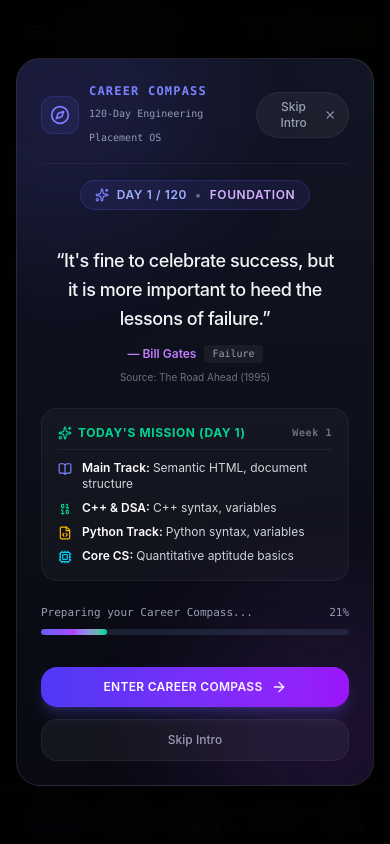
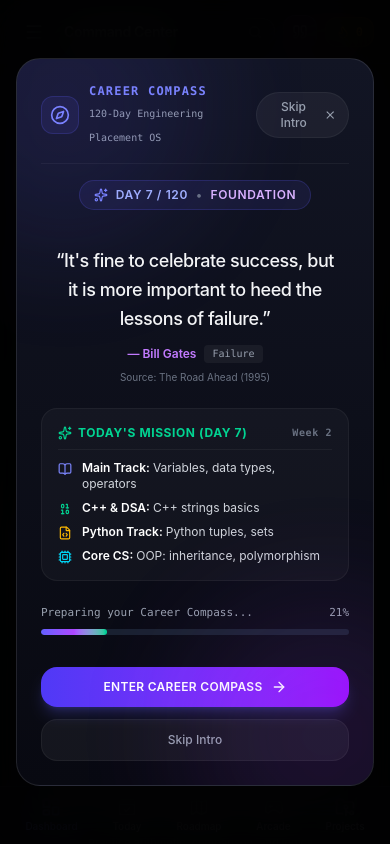
Before and after one commit to rahul-ranjan971/roadmap, a React (Vite) app: page / in a window 390 px wide. Shown: the top 844 px of the page. Built offline with nearby package versions, Linux system fonts and the light colour scheme.

Commit message:
Start roadmap with JavaScript for known HTML CSS users

```diff
--- a/src/context/AppContext.jsx
+++ b/src/context/AppContext.jsx
@@ -10,12 +10,29 @@ import { STORAGE_KEYS, loadFromStorage, saveToStorage, exportAllData, importAllD
 import { mergeProgressImport, validateProgressImport } from '../utils/progressImport';
 import { getQuoteIndexForDate, todayISO } from '../utils/dateHelpers';
 
+// Days 1-6 cover HTML/CSS fundamentals. When learner already knows HTML/CSS,
+// these days are auto-completed so the journey starts at JavaScript (day-007).
+const HTML_CSS_DAY_IDS = ['day-001', 'day-002', 'day-003', 'day-004', 'day-005', 'day-006'];
+
 const AppContext = createContext(null);
 
 export function AppProvider({ children }) {
+  // Learning level: 'html-css-known' (default) or 'html-css-beginner'
+  const [learningLevel, setLearningLevelState] = useState(
+    () => loadFromStorage(STORAGE_KEYS.settings, { learningLevel: 'html-css-known' })?.learningLevel || 'html-css-known'
+  );
+
+  const setLearningLevel = useCallback((level) => {
+    setLearningLevelState(level);
+    const settings = loadFromStorage(STORAGE_KEYS.settings, {});
+    saveToStorage(STORAGE_KEYS.settings, { ...settings, learningLevel: level });
+  }, []);
+
+  const htmlCssKnown = learningLevel === 'html-css-known';
+
   // Navigation state
   const [activeTab, setActiveTab] = useState('dashboard');
-  const [selectedDayId, setSelectedDayId] = useState('day-001');
+  const [selectedDayId, setSelectedDayId] = useState(() => htmlCssKnown ? 'day-007' : 'day-001');
   const [searchOpen, setSearchOpen] = useState(false);
   const [introOpen, setIntroOpen] = useState(() => {
     // Only show on first visit of the session
@@ -352,9 +369,12 @@ export function AppProvider({ children }) {
       };
     });
 
-    // Determine current day (first uncompleted day or day-001)
-    const firstIncompleteDay = roadmap.find(d => !days[d.id]);
-    const currentDay = firstIncompleteDay || roadmap[0];
+    // Determine current day (first uncompleted day, skipping HTML/CSS days when known)
+    const firstIncompleteDay = roadmap.find(d => {
+      if (htmlCssKnown && HTML_CSS_DAY_IDS.includes(d.id)) return false;
+      return !days[d.id];
+    });
+    const currentDay = firstIncompleteDay || (htmlCssKnown ? roadmap.find(d => d.id === 'day-007') : roadmap[0]) || roadmap[0];
     const currentPhase = phases.find(p => p.id === currentDay.phase) || phases[0];
 
     return {
@@ -375,7 +395,7 @@ export function AppProvider({ children }) {
       currentDay,
       currentPhase,
     };
-  }, [tasks, days, milestones, practice]);
+  }, [tasks, days, milestones, practice, htmlCssKnown]);
 
   // Today's deterministic quote with persistence
   const todayQuote = useMemo(() => {
@@ -671,6 +691,12 @@ export function AppProvider({ children }) {
     // Computed Stats & Dynamic Missions
     stats,
     todayMission,
+
+    // Learning Level (HTML/CSS skip)
+    htmlCssKnown,
+    learningLevel,
+    setLearningLevel,
+    HTML_CSS_DAY_IDS,
   };
 
   return <AppContext.Provider value={value}>{children}</AppContext.Provider>;
--- a/src/pages/Dashboard.jsx
+++ b/src/pages/Dashboard.jsx
@@ -30,6 +30,7 @@ export function Dashboard() {
     tasks,
     toggleTask,
     todayMission,
+    htmlCssKnown,
   } = useApp();
 
   const currentDay = stats.currentDay;
@@ -95,6 +96,17 @@ export function Dashboard() {
           </div>
         </div>
       </div>
+
+      {/* HTML/CSS Already Known Banner */}
+      {htmlCssKnown && (
+        <div className="flex items-center gap-3 p-4 rounded-2xl bg-emerald-950/20 border border-emerald-500/20">
+          <CheckCircle2 className="w-5 h-5 text-emerald-400 shrink-0" />
+          <div className="flex-1 min-w-0">
+            <span className="text-xs font-bold text-emerald-300 uppercase tracking-wider">HTML & CSS: Already Known</span>
+            <p className="text-[11px] text-gray-400 mt-0.5">Your roadmap starts with JavaScript. HTML/CSS remain available for revision in the Roadmap.</p>
+          </div>
+        </div>
+      )}
 
       {/* Prominent Daily Mission on Dashboard (Requirement 18) */}
       <div className="glass-panel p-6 sm:p-8 rounded-3xl border border-indigo-500/30 bg-gradient-to-b from-[#121528] to-[#0c0d16] shadow-xl relative overflow-hidden">
--- a/src/pages/Roadmap.jsx
+++ b/src/pages/Roadmap.jsx
@@ -12,7 +12,7 @@ import { useApp } from '../context/AppContext';
 import { DayDetailModal } from '../components/Modals/DayDetailModal';
 
 export function Roadmap() {
-  const { roadmap, phases, days, tasks, stats, setSelectedDayId } = useApp();
+  const { roadmap, phases, days, tasks, stats, navigateTo, htmlCssKnown, HTML_CSS_DAY_IDS } = useApp();
 
   const [activePhaseId, setActivePhaseId] = useState(phases[0].id);
   const [expandedWeeks, setExpandedWeeks] = useState({ 1: true });
@@ -322,11 +322,14 @@ export function Roadmap() {
                       {filteredDays.map((day) => {
                         const isDone = !!days[day.id];
                         const completedTasksCount = day.tasks.filter((t) => tasks[t.id]).length;
+                        const isHtmlCssSkipped = htmlCssKnown && HTML_CSS_DAY_IDS.includes(day.id);
                         return (
                           <div
                             key={day.id}
                             className={`p-4 rounded-2xl border text-left flex flex-col justify-between transition-all ${
-                              isDone
+                              isHtmlCssSkipped
+                                ? 'bg-emerald-950/10 border-emerald-500/20 opacity-75'
+                                : isDone
                                 ? 'bg-emerald-950/20 border-emerald-500/30 shadow-sm'
                                 : 'bg-black/30 border-white/5 hover:border-white/15'
                             }`}
@@ -336,10 +339,17 @@ export function Roadmap() {
                                 <span className="text-xs font-mono font-semibold px-2 py-0.5 rounded-full bg-white/5 text-gray-300">
                                   Day {day.day}
                                 </span>
-                                <span className={`text-[11px] font-mono flex items-center gap-1 ${isDone ? 'text-emerald-400' : 'text-gray-500'}`}>
-                                  <CheckCircle2 className="w-3.5 h-3.5" />
-                                  {completedTasksCount}/{day.tasks.length} tasks
-                                </span>
+                                <div className="flex items-center gap-1.5">
+                                  {isHtmlCssSkipped && (
+                                    <span className="text-[10px] font-mono px-1.5 py-0.5 rounded-full bg-emerald-500/20 text-emerald-300 border border-emerald-500/30">
+                                      ✓ Already Known
+                                    </span>
+                                  )}
+                                  <span className={`text-[11px] font-mono flex items-center gap-1 ${isDone || isHtmlCssSkipped ? 'text-emerald-400' : 'text-gray-500'}`}>
+                                    <CheckCircle2 className="w-3.5 h-3.5" />
+                                    {completedTasksCount}/{day.tasks.length} tasks
+                                  </span>
+                                </div>
                               </div>
 
                               <h4 className="text-xs font-bold text-white line-clamp-1 mb-1.5">
@@ -360,7 +370,7 @@ export function Roadmap() {
                               </button>
 
                               <button
-                                onClick={() => setSelectedDayId(day.id)}
+                                onClick={() => navigateTo('today', day.id)}
                                 className="text-[10px] font-mono px-2 py-0.5 rounded bg-white/5 text-gray-400 hover:text-white transition-colors cursor-pointer"
                               >
                                 Focus
--- a/src/pages/Settings.jsx
+++ b/src/pages/Settings.jsx
@@ -14,7 +14,7 @@ import { useApp } from '../context/AppContext';
 import { STORAGE_KEYS } from '../utils/storage';
 
 export function Settings() {
-  const { exportProgress, importProgress, resetProgress, stats } = useApp();
+  const { exportProgress, importProgress, resetProgress, stats, learningLevel, setLearningLevel } = useApp();
 
   const [confirmResetOpen, setConfirmResetOpen] = useState(false);
   const [importStatus, setImportStatus] = useState(null);
@@ -94,6 +94,46 @@ export function Settings() {
           </button>
         </div>
       )}
+
+      {/* Learning Level Setting */}
+      <div className="glass-panel p-6 rounded-3xl border border-white/5 space-y-4">
+        <div className="flex items-center gap-3">
+          <div className="p-3 rounded-2xl bg-emerald-500/10 text-emerald-400">
+            <CheckCircle2 className="w-5 h-5" />
+          </div>
+          <div>
+            <h2 className="text-base font-bold text-white">Learning Level</h2>
+            <p className="text-xs text-gray-400">
+              Set whether you already know HTML/CSS. This controls where your roadmap journey begins.
+            </p>
+          </div>
+        </div>
+
+        <div className="flex flex-col sm:flex-row gap-3 pt-2">
+          <button
+            onClick={() => setLearningLevel('html-css-known')}
+            className={`flex-1 px-4 py-3 rounded-xl text-xs font-semibold border transition-all cursor-pointer text-left ${
+              learningLevel === 'html-css-known'
+                ? 'bg-emerald-500/20 border-emerald-500/40 text-emerald-300'
+                : 'bg-white/5 border-white/10 text-gray-400 hover:text-gray-200'
+            }`}
+          >
+            <div className="font-bold mb-0.5">HTML/CSS Already Known</div>
+            <div className="text-[11px] opacity-75">Roadmap starts with JavaScript (Day 7)</div>
+          </button>
+          <button
+            onClick={() => setLearningLevel('html-css-beginner')}
+            className={`flex-1 px-4 py-3 rounded-xl text-xs font-semibold border transition-all cursor-pointer text-left ${
+              learningLevel === 'html-css-beginner'
+                ? 'bg-indigo-500/20 border-indigo-500/40 text-indigo-300'
+                : 'bg-white/5 border-white/10 text-gray-400 hover:text-gray-200'
+            }`}
+          >
+            <div className="font-bold mb-0.5">HTML/CSS Beginner</div>
+            <div className="text-[11px] opacity-75">Roadmap starts from Day 1 (HTML foundations)</div>
+          </button>
+        </div>
+      </div>
 
       {/* Backup and Restore Cards */}
       <div className="grid grid-cols-1 md:grid-cols-2 gap-4">
```
